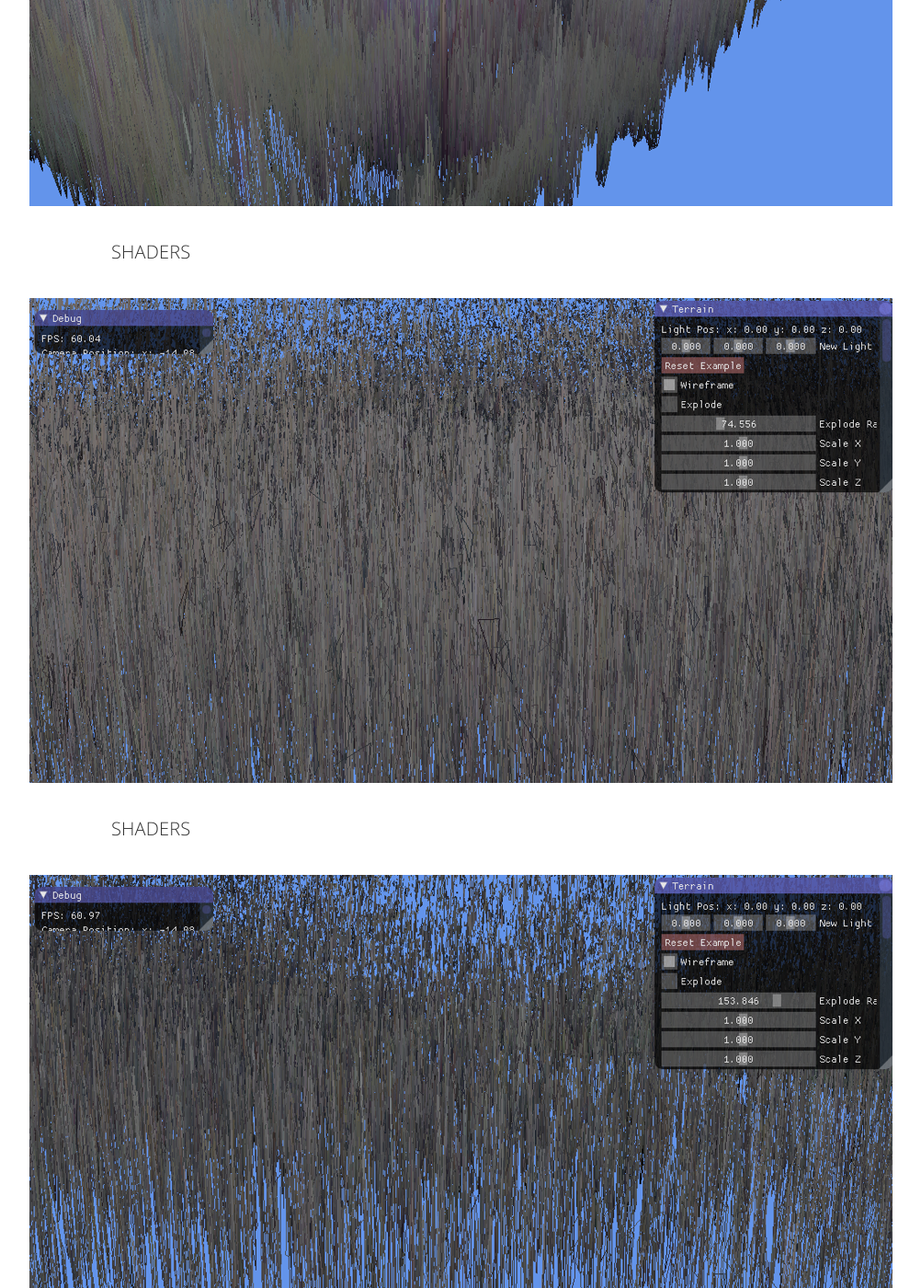
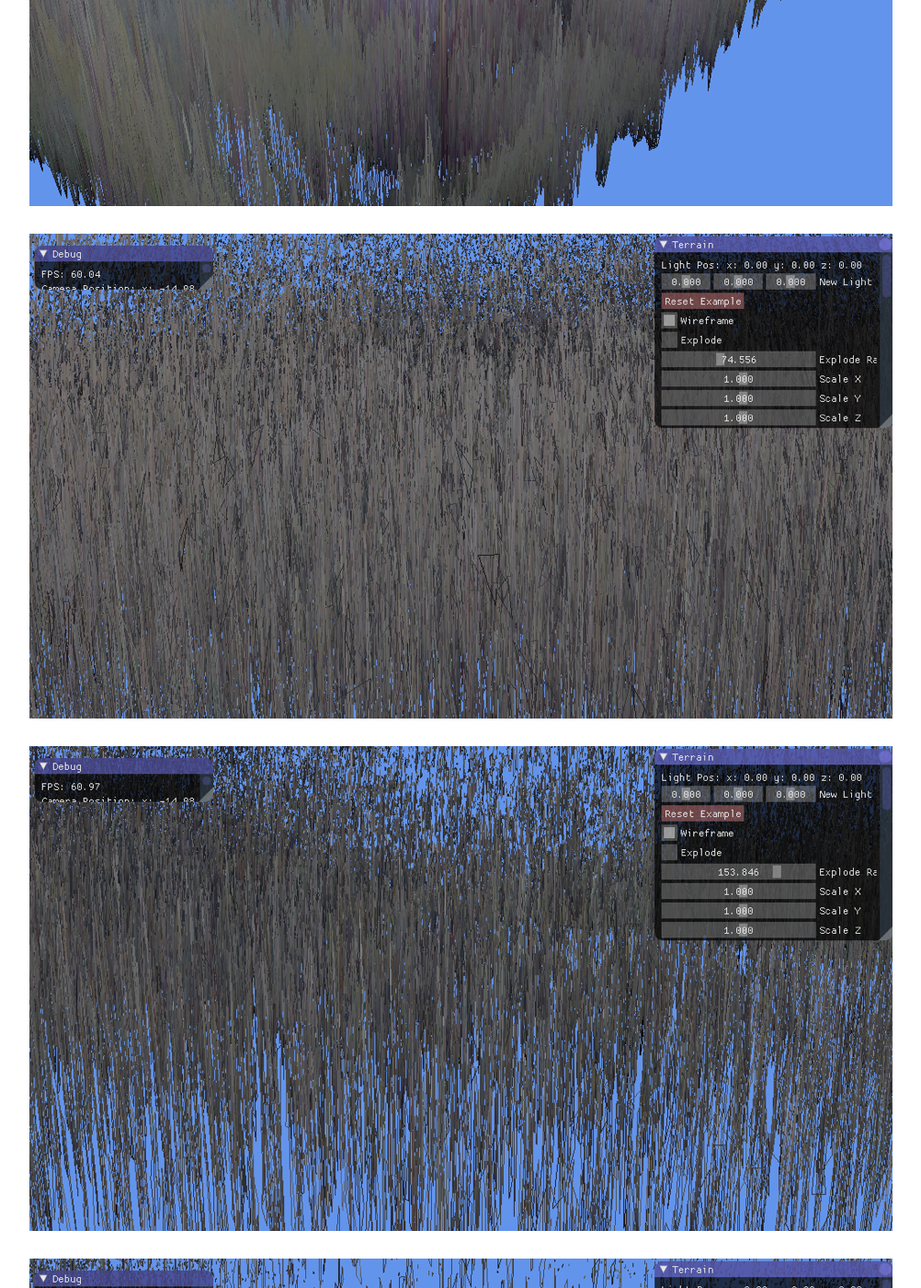
Before and after one commit to matzar/matzar.github.io, a Jekyll site: the page built from _posts/2018-12-12-directx.md, in a window 1280 px wide and 1400 px high, scrolled down 1261 px. Shown: the whole window at 92% size, without its empty margins (139-1141 px from the left). Built offline with Jekyll 4.4.1, drawn with Linux system fonts in a browser that asks for light colours; comment, search, counter and statistics services are not loaded; some of the changed text lies outside the part shown.

Commit message:
removed: directx png titles

```diff
--- a/_posts/2018-12-12-directx.md
+++ b/_posts/2018-12-12-directx.md
@@ -50,69 +50,69 @@ Controllers: Keyboard and mouse
 <!-- PIC 1 -->
 <figure class="foto-legenda">
 	<img src="{{ "/assets/img/directx/1.png"}}" alt="">
-	<figcaption> <p>SHADERS</p>
+	<figcaption>
 	</figcaption>
 </figure>
 
 <!-- PIC 2 -->
 <figure class="foto-legenda">
 	<img src="{{ "/assets/img/directx/2.png"}}" alt="">
-	<figcaption> <p>SHADERS</p>
+	<figcaption>
 	</figcaption>
 </figure>
 
 <!-- PIC 3 -->
 <figure class="foto-legenda">
 	<img src="{{ "/assets/img/directx/3.png"}}" alt="">
-	<figcaption> <p>SHADERS</p>
+	<figcaption>
 	</figcaption>
 </figure>
 
 <!-- PIC 4 -->
 <figure class="foto-legenda">
 	<img src="{{ "/assets/img/directx/4.png"}}" alt="">
-	<figcaption> <p>SHADERS</p>
+	<figcaption>
 	</figcaption>
 </figure>
 
 <!-- PIC 5 -->
 <figure class="foto-legenda">
 	<img src="{{ "/assets/img/directx/5.png"}}" alt="">
-	<figcaption> <p>SHADERS</p>
+	<figcaption>
 	</figcaption>
 </figure>
 
 <!-- PIC 6 -->
 <figure class="foto-legenda">
 	<img src="{{ "/assets/img/directx/6.png"}}" alt="">
-	<figcaption> <p>SHADERS</p>
+	<figcaption>
 	</figcaption>
 </figure>
 
 <!-- PIC 7 -->
 <figure class="foto-legenda">
 	<img src="{{ "/assets/img/directx/7.png"}}" alt="">
-	<figcaption> <p>SHADERS</p>
+	<figcaption>
 	</figcaption>
 </figure>
 
 <!-- PIC 8 -->
 <figure class="foto-legenda">
 	<img src="{{ "/assets/img/directx/8.png"}}" alt="">
-	<figcaption> <p>SHADERS</p>
+	<figcaption>
 	</figcaption>
 </figure>
 
 <!-- PIC 9 -->
 <figure class="foto-legenda">
 	<img src="{{ "/assets/img/directx/9.png"}}" alt="">
-	<figcaption> <p>SHADERS</p>
+	<figcaption>
 	</figcaption>
 </figure>
 
 <!-- PIC 10 -->
 <figure class="foto-legenda">
 	<img src="{{ "/assets/img/directx/10.png"}}" alt="">
-	<figcaption> <p>SHADERS</p>
+	<figcaption>
 	</figcaption>
 </figure>
```
